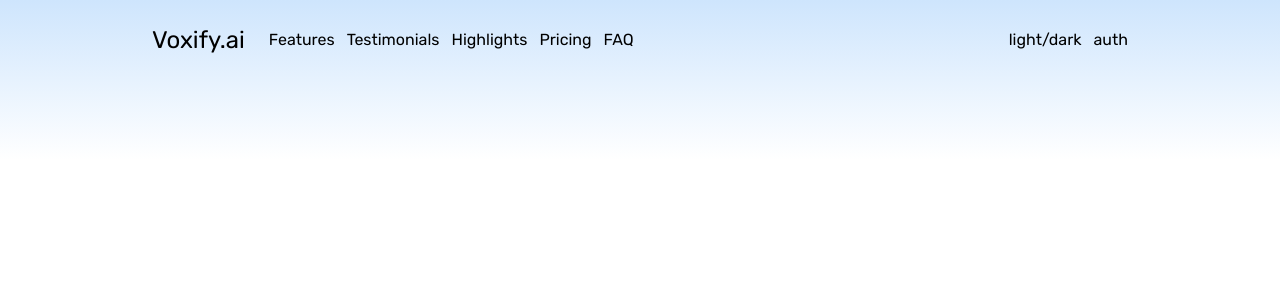
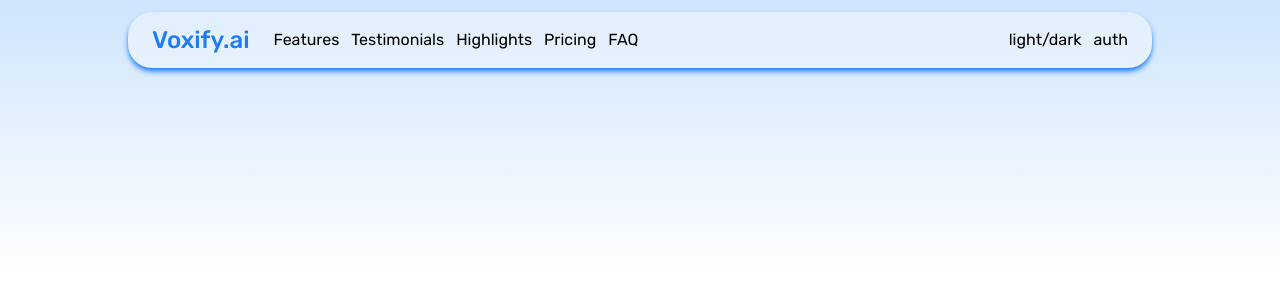
Before and after one commit to blu3IceCube/AI-saas-website, a Next.js app: page / in a window 1280 px wide. Shown: the top 300 px of the page. Built offline with nearby package versions, Linux system fonts and the light colour scheme.

Commit message:
final style touch ups

```diff
--- a/app/components/Navbar.tsx
+++ b/app/components/Navbar.tsx
@@ -3,9 +3,9 @@ import React from "react";
 const Navbar = () => {
   return (
     <div className="flex items-center justify-center">
-      <div className="flex items-center w-4/5 my-3 py-3 px-6 rounded-3xl bg-fafafa/[0.4]">
+      <div className="flex items-center w-4/5 my-3 py-3 px-6 rounded-3xl bg-neutral-50/[0.4] shadow-md shadow-[#1d7cf2]">
         <div className="flex items-center gap-6 grow">
-          <h1 className="text-2xl font-normal">Voxify.ai</h1>
+          <h1 className="text-2xl font-medium text-[#1d7cf2]">Voxify.ai</h1>
           <ul className="flex items-center gap-3">
             <li>Features</li>
             <li>Testimonials</li>
--- a/app/globals.css
+++ b/app/globals.css
@@ -6,7 +6,7 @@
   width: 100%;
   height: 100vh;
   background-image: linear-gradient(180deg, #cee5fd, #fff);
-  background-size: 100% 20%;
+  background-size: 100% 35%;
   background-repeat: no-repeat;
   color: black;
 }
```
